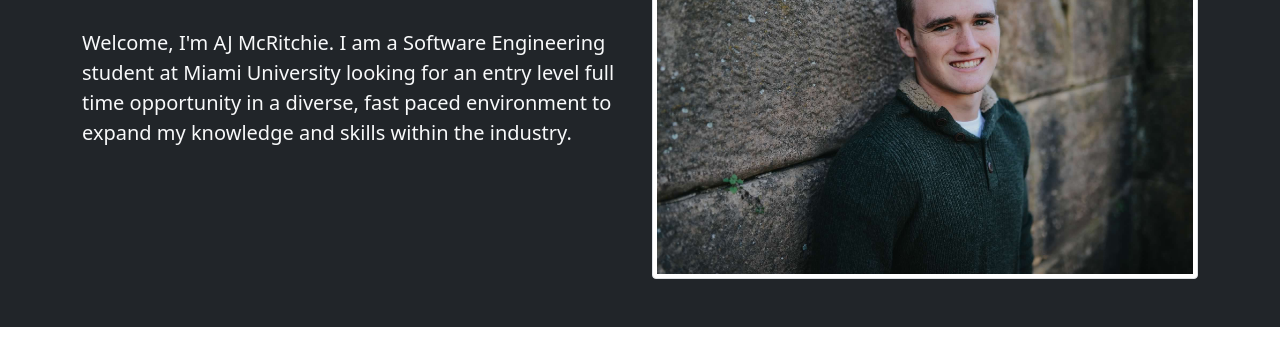
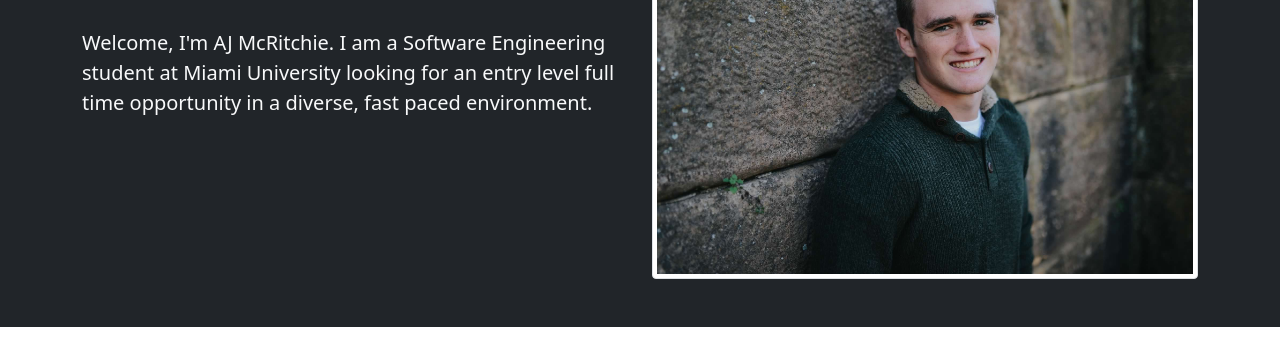
Before and after one commit to mcritcaj/Personal_Website_AJ, a plain HTML site: page index.html in a window 1280 px wide. Shown: the part 193-542 px from the top of the page. Drawn offline with nearby package versions, Linux system fonts and the light colour scheme.

Commit message:
Updated Index

```diff
--- a/index.html
+++ b/index.html
@@ -55,8 +55,7 @@
           </div>
           <div class="row">
             <p class="lead my-4">Welcome, I'm AJ McRitchie. I am a Software Engineering student at Miami University looking for an
-               entry level full time opportunity in a diverse, fast paced environment to expand my knowledge and
-              skills within the industry.
+               entry level full time opportunity in a diverse, fast paced environment.
             </p>
           </div>
         </div>
```
